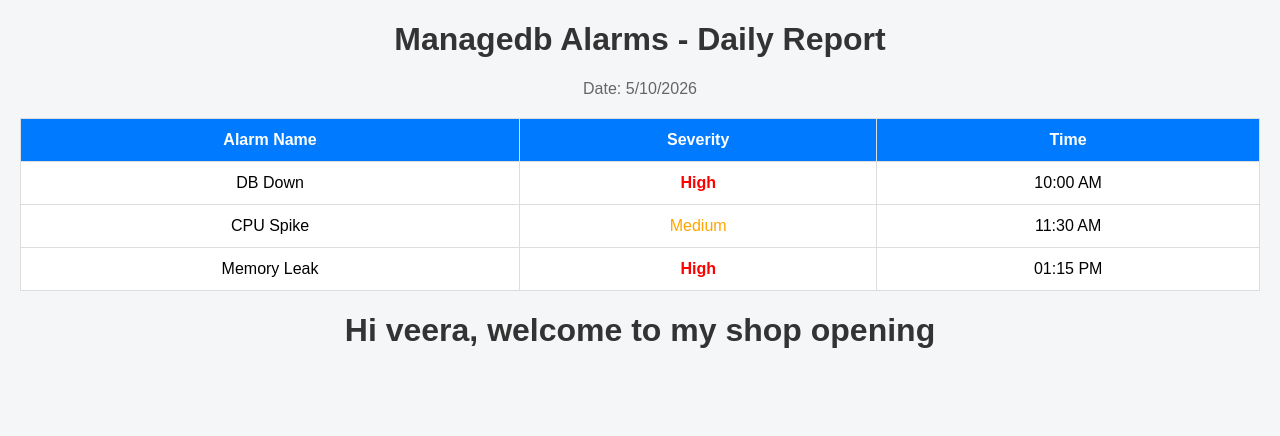
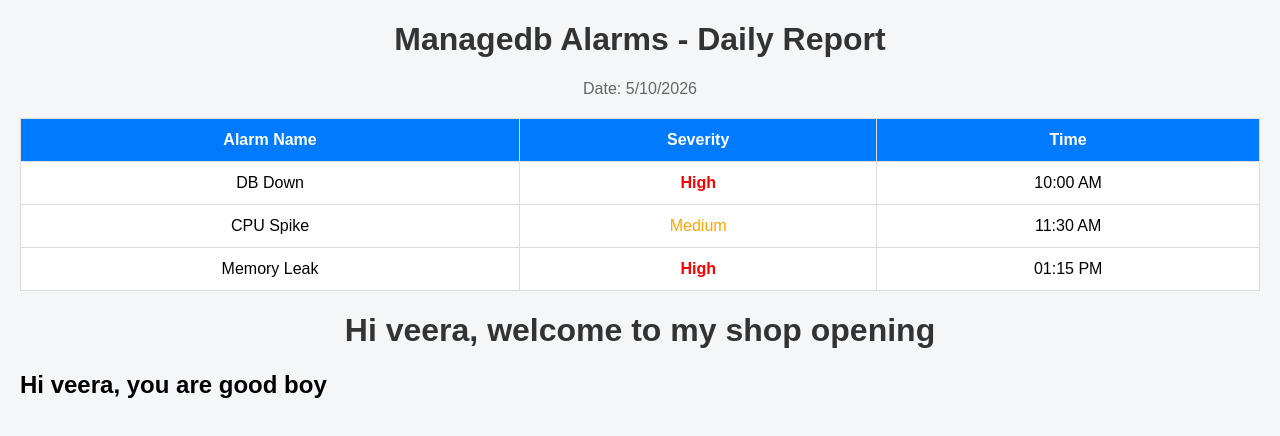
Before and after one commit to Ganji-728/second-repo, a plain HTML site: page index.html in a window 1280 px wide. Drawn offline with Linux system fonts and the light colour scheme.

Commit message:
Update index.html

```diff
--- a/index.html
+++ b/index.html
@@ -83,5 +83,6 @@
     document.getElementById("date").innerText = new Date().toLocaleDateString();
 </script>
 <h1> Hi veera, welcome to my shop opening </h1>
+    <h2> Hi veera, you are good boy </h2>
 </body>
 </html>
```
